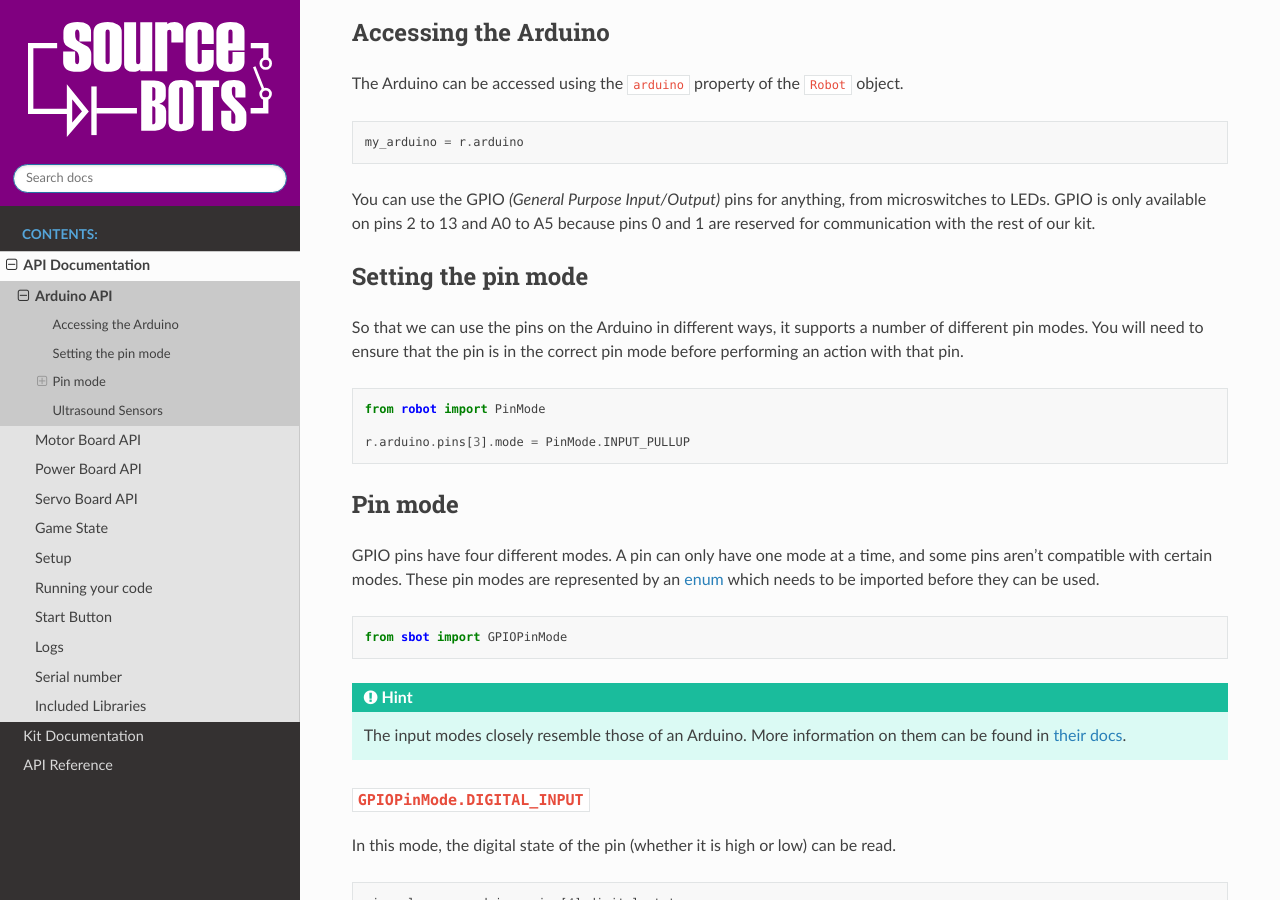
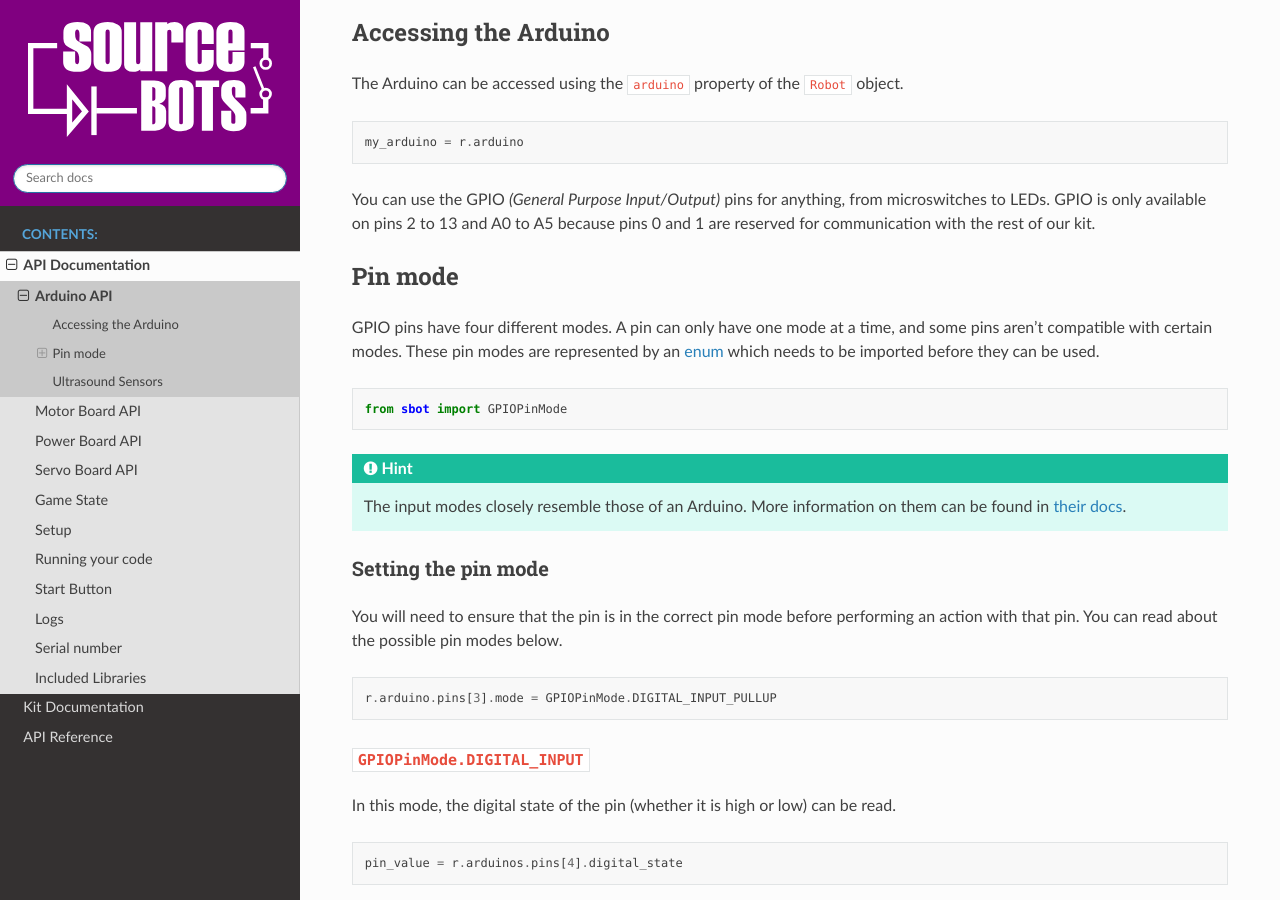
Before and after one commit to sourcebots/sbot, a Sphinx documentation site: the page built from docs/source/api/arduino.rst, in a window 1280 px wide and 900 px high, scrolled down 216 px. Built offline with Sphinx 7.4.7 and the Read the Docs theme 2.0.0, drawn with Linux system fonts in a browser that asks for light colours.

Commit message:
Move "setting the pin mode" section to the right place
562b2e72bdad8d247bbe28951bdadd72a2c6eaf0 had moved it before
the introduction to the concept of pin modes.

```diff
--- a/docs/source/api/arduino.rst
+++ b/docs/source/api/arduino.rst
@@ -21,19 +21,6 @@ from microswitches to LEDs. GPIO is only available on pins 2 to 13 and A0 to A5
 because pins 0 and 1 are reserved for communication with the rest of our
 kit.
 
-Setting the pin mode
---------------------
-
-So that we can use the pins on the Arduino in different ways, it supports a number
-of different pin modes. You will need to ensure that the pin is in the correct pin
-mode before performing an action with that pin.
-
-.. code:: python
-
-   from robot import PinMode
-
-   r.arduino.pins[3].mode = PinMode.INPUT_PULLUP
-
 Pin mode
 --------
 
@@ -50,6 +37,18 @@ imported before they can be used.
 .. Hint:: The input modes closely resemble those of an
    Arduino. More information on them can be found in `their
    docs <https://www.arduino.cc/en/Tutorial/DigitalPins>`__.
+
+
+Setting the pin mode
+~~~~~~~~~~~~~~~~~~~~
+
+You will need to ensure that the pin is in the correct pin
+mode before performing an action with that pin. You can read
+about the possible pin modes below.
+
+.. code:: python
+
+   r.arduino.pins[3].mode = GPIOPinMode.DIGITAL_INPUT_PULLUP
 
 
 ``GPIOPinMode.DIGITAL_INPUT``
```
